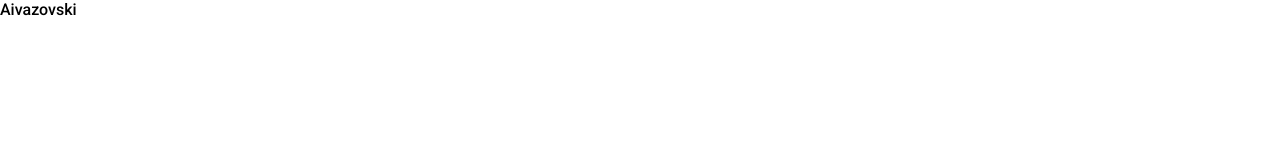
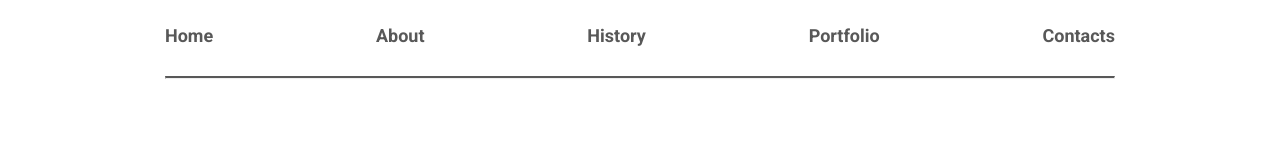
Before and after one commit to maxim11odessa/Aivazovski, a plain HTML site: page index.html in a window 1280 px wide. Drawn offline with Linux system fonts and the light colour scheme.

Commit message:
adding header

```diff
--- a/index.css
+++ b/index.css
@@ -1,2 +1,3 @@
-@import url(styles/variables.css);
+@import url("styles/variables.css");
 @import url("styles/basic.css");
+@import url("styles/header.css");
--- a/index.html
+++ b/index.html
@@ -14,7 +14,36 @@
 </head>
 
 <body>
-    <div>Aivazovski</div>
+    <header class="header" aria-label="header">
+        <div class="container">
+            <nav class="nav" aria-label="header navigation">
+                <ul class="nav-list" aria-label="header navigation list">
+                    <li>
+                        <a href="#" class="nav-link" aria-label="link to home">Home</a>
+                    </li>
+                    <li>
+                        <a href="#" class="nav-link" aria-label="link to about">About</a>
+                    </li>
+                    <li>
+                        <a href="#" class="nav-link" aria-label="link to History">History</a>
+                    </li>
+                    <li>
+                        <a href="#" class="nav-link" aria-label="link to Portfolio">Portfolio</a>
+                    </li>
+                    <li>
+                        <a href="#" class="nav-link" aria-label="link to Contacts">Contacts</a>
+                    </li>
+                </ul>
+            </nav>
+            <hr class="solid">
+        </div>
+    </header>
+    <main>
+
+    </main>
+    <footer>
+
+    </footer>
 </body>
 
 </html>
--- a/styles/basic.css
+++ b/styles/basic.css
@@ -11,3 +11,20 @@
     font-variation-settings: 600;
     background-color: var(--bg-main);
 }
+
+ul {
+    list-style: none;
+    margin: 0;
+    padding: 0;
+}
+
+a {
+    text-decoration: none;
+    color: unset;
+}
+
+.container {
+    margin: 0 auto;
+    max-width: 970px;
+    padding: 0 10px;
+}
--- /dev/null
+++ b/styles/header.css
@@ -0,0 +1,51 @@
+.header {
+    padding: 25px 0 0 0;
+}
+
+.nav {
+    width: 100%;
+}
+
+.nav-list {
+    width: 100%;
+    display: flex;
+    justify-content: space-between;
+    align-items: center;
+}
+
+.nav-link {
+    color: var(--font-color-grey);
+    font-size: 18px;
+    font-weight: bold;
+    position: relative;
+}
+
+.nav-link::after {
+    content: "";
+    position: absolute;
+    height: 1px;
+    left: 0;
+    right: 100%;
+    bottom: -5px;
+    background-color: var(--font-color-grey);
+    transition: right .22s;
+}
+
+.nav-link:hover::after {
+    right: 0;
+}
+
+.nav-link:hover {
+    color: var(--color-main-black);
+}
+
+@media (max-width: 480px) {
+    .header {
+        display: none;
+    }
+}
+
+.solid {
+    border-top: 2px solid var(--font-color-grey);
+    margin: 30px 0 0 0;
+}
--- a/styles/variables.css
+++ b/styles/variables.css
@@ -1,3 +1,8 @@
 :root {
     --bg-main: #fff;
+    --bg-main-grey: #F6F6F6;
+
+    --font-color-grey: #585858;
+
+    --color-main-black: #070707 ;
 }
```
